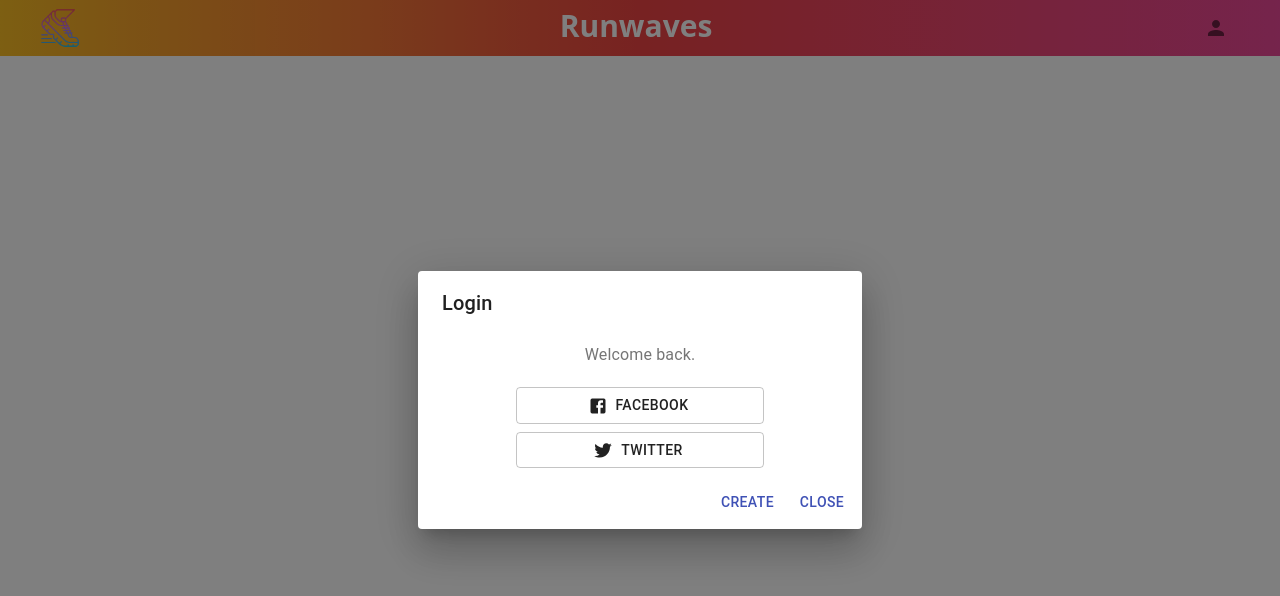
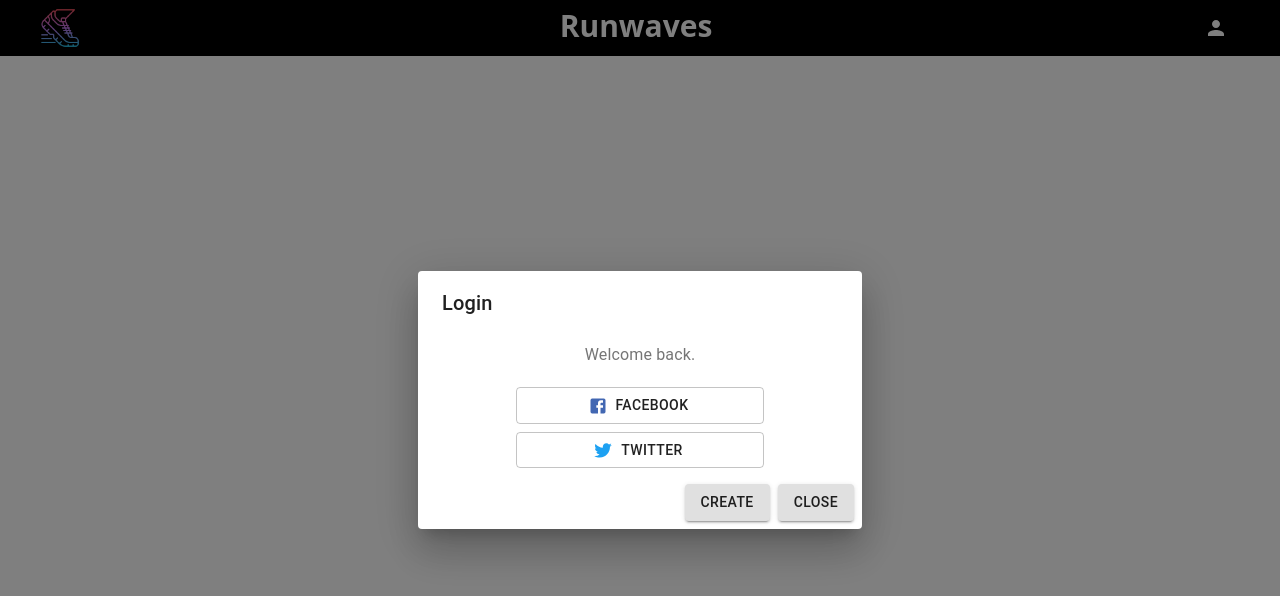
Before and after one commit to RunWaves/reactjs, a React (Create React App) app: page / in a window 1280 px wide. Both pictures are taken after a click on the button 1215 px from the left and 28 px from the top of the page. Shown: the top 596 px of the page. Built offline with nearby package versions, Linux system fonts and the light colour scheme.

Commit message:
feat: style login

```diff
--- a/src/App.js
+++ b/src/App.js
@@ -2,7 +2,7 @@
 
 export default function App() {
     return (
-        <div className="container px-10 py-2 bg-gradient-to-r from-yellow-400 via-red-500 to-pink-500">
+        <div className="px-10 py-2 bg-black">
             <Header/>
         </div>
     );
--- /dev/null
+++ b/src/assets/styles/Login.css
@@ -0,0 +1,6 @@
+.facebook {
+    color: #4267b2;
+}
+.twitter {
+    color: #1da1f2;
+}
--- a/src/components/layouts/Login.js
+++ b/src/components/layouts/Login.js
@@ -1,4 +1,5 @@
 import React from 'react';
+import "../../assets/styles/Login.css";
 import {useDispatch} from 'react-redux';
 import {showModal} from "../../app/features/modalSlice";
 import Modal from "../common/Modal";
@@ -21,8 +22,8 @@
 
     return (
         <>
-            <IconButton className="h-full" onClick={() => dispatch(showModal())}>
-                <PersonIcon/>
+            <IconButton className="h-full focus:outline-none" onClick={() => dispatch(showModal())}>
+                <PersonIcon className="text-white"/>
             </IconButton>
             <Modal>
                 <DialogTitle id="form-dialog-title">Login</DialogTitle>
@@ -32,22 +33,22 @@
                     </DialogContentText>
                     <Button
                         variant="outlined"
-                        startIcon={<FacebookIcon />}
+                        startIcon={<FacebookIcon className="facebook"/>}
                     >
                         Facebook
                     </Button>
                     <Button
                         variant="outlined"
-                        startIcon={<TwitterIcon />}
+                        startIcon={<TwitterIcon className="twitter"/>}
                     >
                         Twitter
                     </Button>
                 </DialogContent>
                 <DialogActions>
-                    <Button onClick={login} color="primary">
+                    <Button onClick={login} variant="contained">
                         CREATE
                     </Button>
-                    <Button onClick={() => dispatch(showModal())} color="primary">
+                    <Button onClick={() => dispatch(showModal())} variant="contained">
                         CLOSE
                     </Button>
                 </DialogActions>
```
